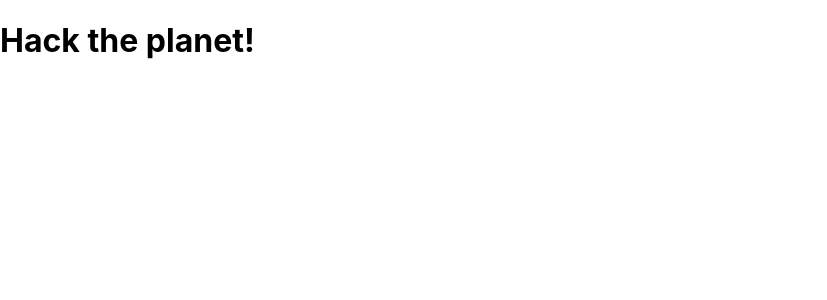
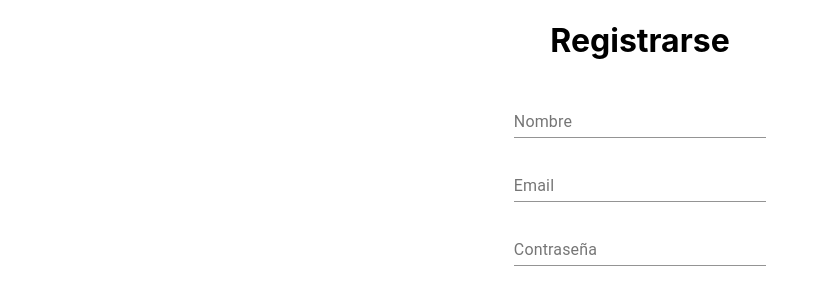
Before and after one commit to Gonzalo9725/Globant-Hackthon, a React (Create React App) app: page / in a window 1280 px wide. Shown: the top 300 px of the page, without its empty margins (0-827 px from the left). Built offline with nearby package versions, Linux system fonts and the light colour scheme.

Commit message:
integrating TextField component into registry

```diff
--- a/package.json
+++ b/package.json
@@ -3,11 +3,13 @@
   "version": "0.1.0",
   "private": true,
   "dependencies": {
+    "@material-ui/core": "^4.10.0",
     "@testing-library/jest-dom": "^4.2.4",
     "@testing-library/react": "^9.5.0",
     "@testing-library/user-event": "^7.2.1",
     "react": "^16.13.1",
     "react-dom": "^16.13.1",
+    "react-router-dom": "^5.2.0",
     "react-scripts": "3.4.1"
   },
   "scripts": {
--- a/src/App.js
+++ b/src/App.js
@@ -1,11 +1,14 @@
 import React from 'react';
 import './App.css';
+import { BrowserRouter as Router, Switch, Route } from 'react-router-dom';
+import LogIn from './Components/LogIn';
+
 
 function App() {
   return (
-    <div className="App">
-      <h1>Hack the planet!</h1>
-    </div>
+    <>
+     <LogIn/>
+    </>
   );
 }
 
--- a/src/Components/LogIn.css
+++ b/src/Components/LogIn.css
@@ -0,0 +1,15 @@
+.container-login{
+    display: flex;
+    flex-direction: column;
+    align-items: center;
+    justify-content: center;
+    height: -webkit-fill-available;
+
+}
+
+.container-login form{
+    display: flex;
+    flex-direction: column;
+    align-items: center;
+
+}
--- a/src/Components/LogIn.jsx
+++ b/src/Components/LogIn.jsx
@@ -1,10 +1,36 @@
 import React from 'react'
 import './LogIn.css'
+import { makeStyles } from '@material-ui/core/styles';
+import TextField from '@material-ui/core/TextField';
+
+
+const useStyles = makeStyles((theme) => ({
+    root: {
+      '& > *': {
+        margin: theme.spacing(1),
+        width: '25ch',
+      },
+      "& label.Mui-focused": {
+        color: "#469D8B",
+      },
+      "& .MuiInput-underline:after": {
+        borderBottomColor: "#469D8B",
+      },
+    },
+  }));
 
 const LogIn = () => {
+
+    const classes = useStyles();
+
     return (
-        <div>
-
+        <div className='container-login'>
+        <h1>Registrarse</h1>
+        <form className={classes.root} noValidate autoComplete="off">
+            <TextField id="standard-basic" label="Nombre" />
+            <TextField id="standard-basic" label="Email" />
+            <TextField id="standard-basic" label="Contraseña" />
+        </form>
         </div>
     )
 }
--- a/src/Components/SignUp.jsx
+++ b/src/Components/SignUp.jsx
@@ -4,7 +4,7 @@ import './SignUp.css'
 const SignUp = () => {
     return (
         <div>
-
+            <h1>Crear Cuenta</h1>
         </div>
     )
 }
--- a/src/Components/Welcome.jsx
+++ b/src/Components/Welcome.jsx
@@ -4,7 +4,7 @@ import './Welcome.css'
 const Welcome = () => {
     return (
         <div>
-
+            <h1>welcome</h1>
         </div>
     )
 }
```
Also changed, not shown: 1 other file (tests, documents, lock files or other folders).
